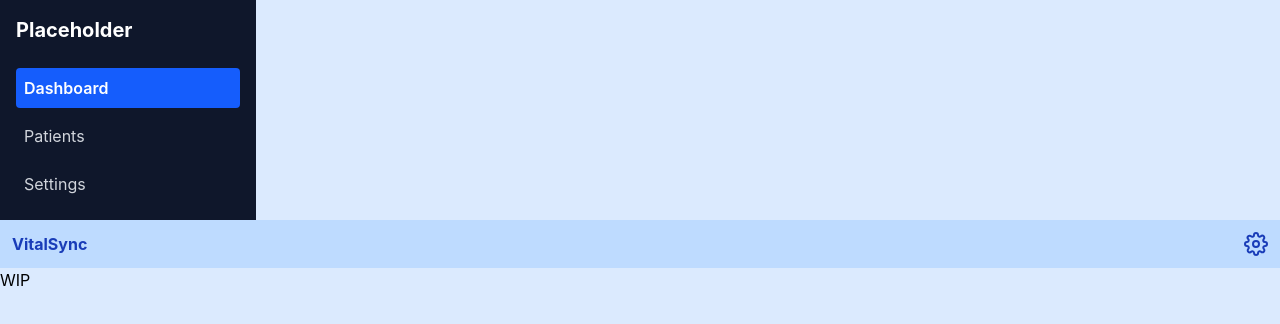
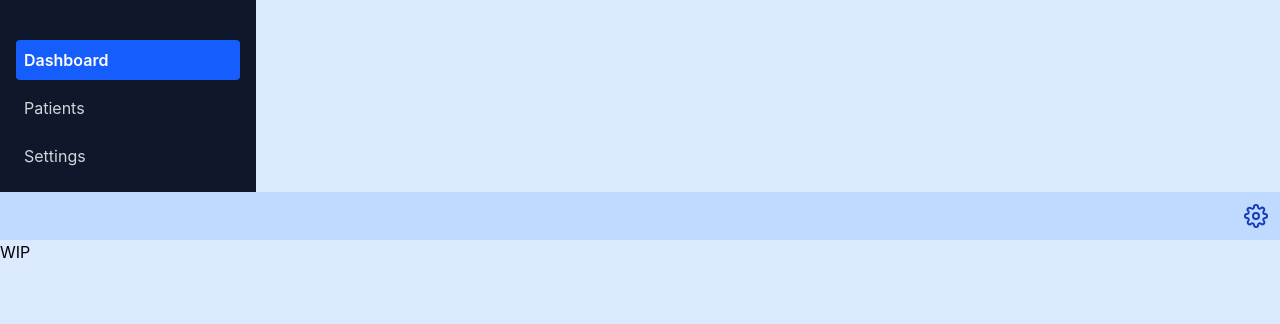
Before and after one commit to Leeous/react-ehr-platform, a React app: page /dashboard in a window 1280 px wide. Shown: the top 324 px of the page. Built offline with nearby package versions, Linux system fonts and the light colour scheme; the HTML template or start-up script is replaced by a standard one.

Commit message:
chore: configure global site title in rsbuild config, add site title references to pages/components

```diff
--- a/rsbuild.config.ts
+++ b/rsbuild.config.ts
@@ -5,6 +5,9 @@ import { pluginSvgr } from '@rsbuild/plugin-svgr';
 
 // Docs: https://rsbuild.rs/config/
 export default defineConfig({
+  html: {
+    title: process.env.PUBLIC_SITE_NAME || "Default title"
+  },
   plugins: [
     pluginReact(),
     pluginBabel({
--- a/src/components/layout/AppLayout/AppLayout.tsx
+++ b/src/components/layout/AppLayout/AppLayout.tsx
@@ -20,7 +20,7 @@ export const AppLayout = ({ children }: AppLayoutProps) => {
         onCloseSidebar={handleSidebarClose}
       />
       <div className="main-area">
-        <Header title="VitalSync" onOpenSidebar={handleSidebarOpen} />
+        <Header title={process.env.PUBLIC_SITE_NAME} onOpenSidebar={handleSidebarOpen} />
         <main className="content-container">
           {children}
         </main>
--- a/src/components/layout/Sidebar/Sidebar.tsx
+++ b/src/components/layout/Sidebar/Sidebar.tsx
@@ -27,7 +27,7 @@ function Sidebar({isOpen, onCloseSidebar}: SidebarProps) {
         `}
       >
         <div className="flex justify-between items-center mb-6">
-          <h2 className="text-xl font-bold">Placeholder</h2>
+          <h2 className="text-xl font-bold">{process.env.PUBLIC_SITE_NAME}</h2>
           <button
             onClick={onCloseSidebar}
             className="p-2 hover:bg-slate-800 rounded md:hidden cursor-pointer"
```
